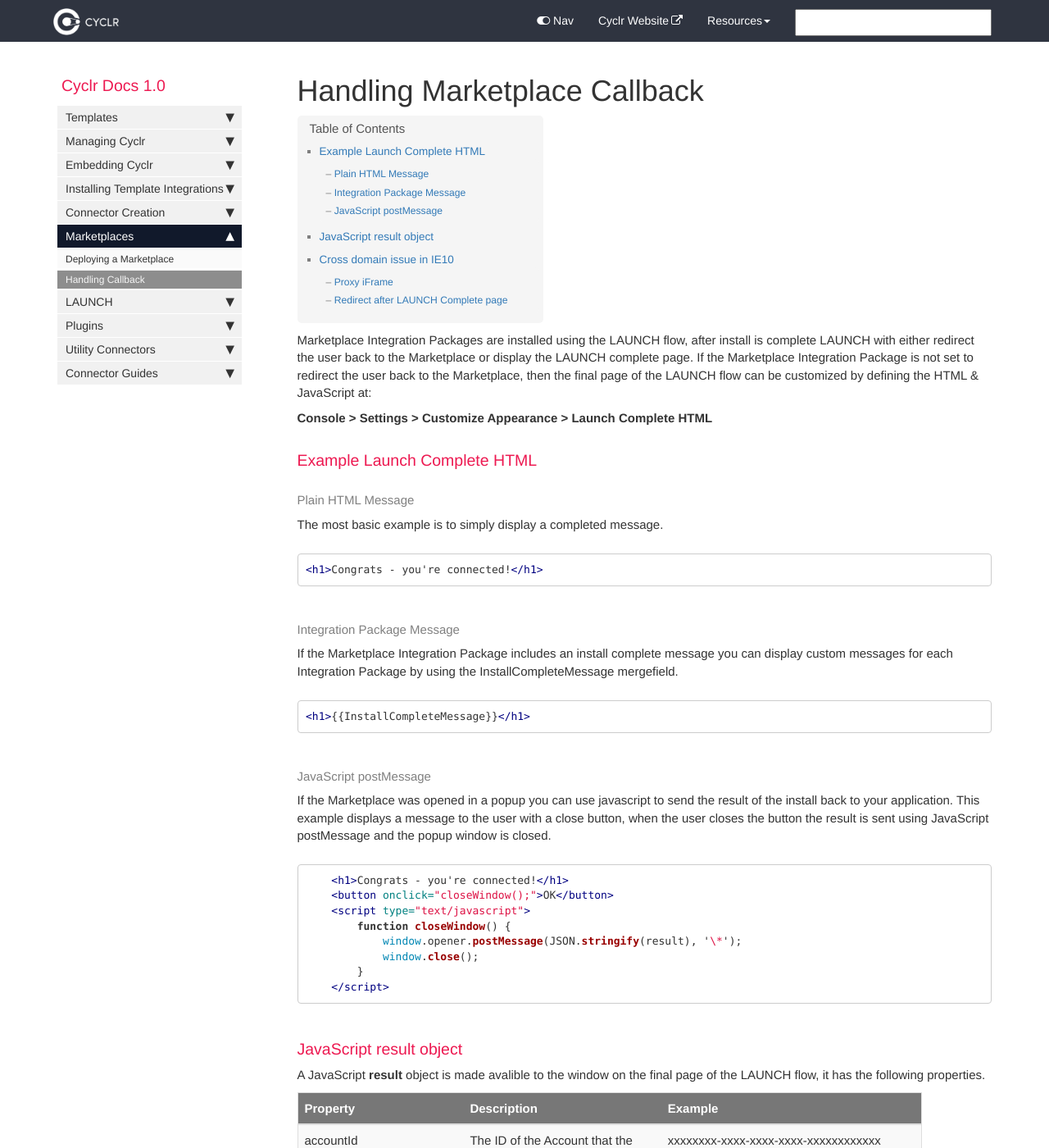
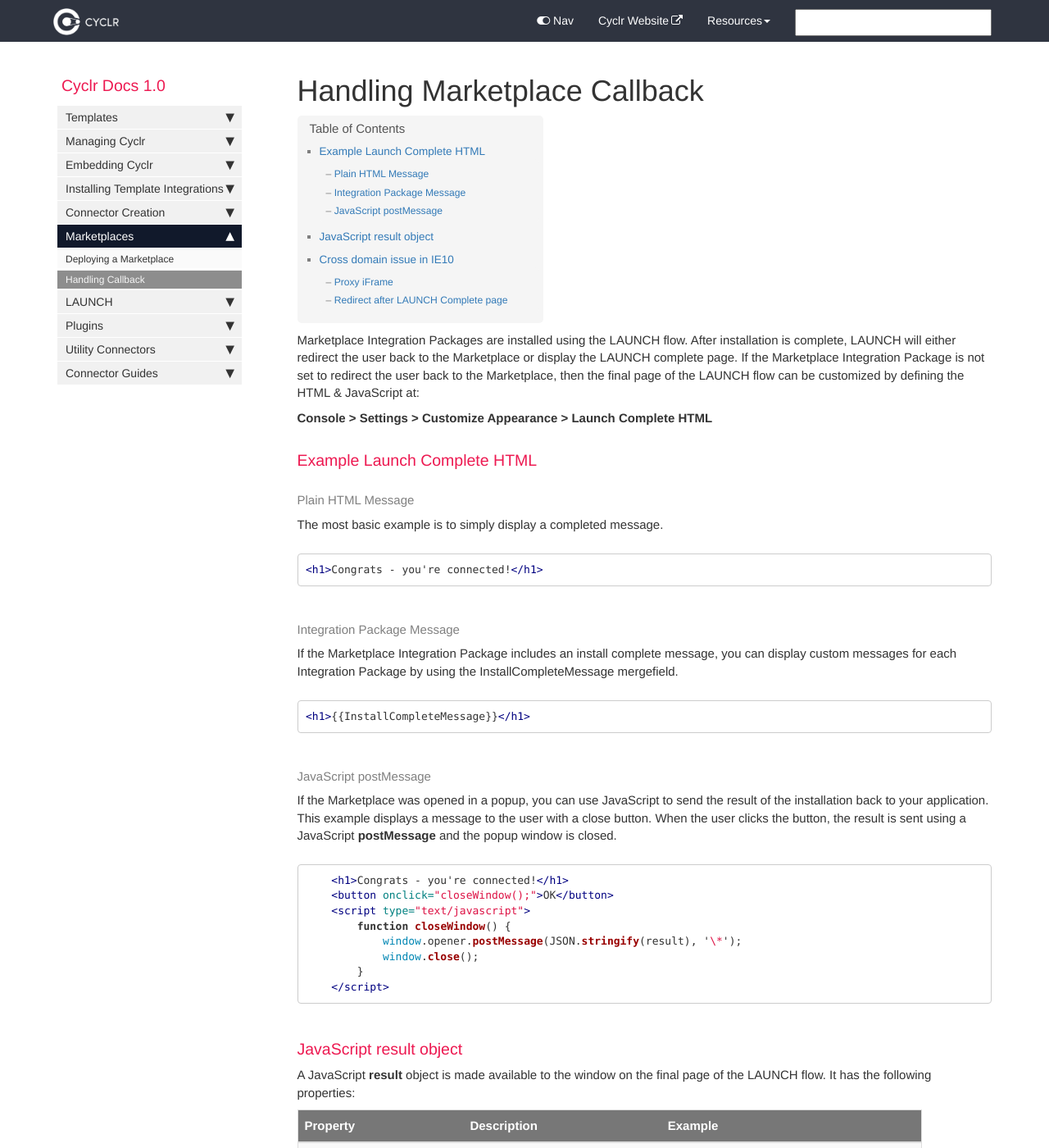
Before and after one commit to sneakysneak/docs, a Jekyll site: the page built from pages/marketplaces/handling-callback.md, in a window 1280 px wide and 1400 px high. Shown: the whole window at 82% size. Built offline with Jekyll 4.4.1, drawn with Linux system fonts in a browser that asks for light colours; nearby versions of some CDN libraries; comment, search, counter and statistics services are not loaded; some of the changed text lies outside the part shown.

Commit message:
Minor tweaks.

`````diff
--- a/pages/marketplaces/handling-callback.md
+++ b/pages/marketplaces/handling-callback.md
@@ -5,7 +5,7 @@ permalink: marketplace-handling-callback
 tags: [marketplaces]
 ---
 
-Marketplace Integration Packages are installed using the LAUNCH flow, after install is complete LAUNCH with either redirect the user back to the Marketplace or display the LAUNCH complete page. If the Marketplace Integration Package is not set to redirect the user back to the Marketplace, then the final page of the LAUNCH flow can be customized by defining the HTML &amp; JavaScript at:
+Marketplace Integration Packages are installed using the LAUNCH flow.  After installation is complete, LAUNCH will either redirect the user back to the Marketplace or display the LAUNCH complete page. If the Marketplace Integration Package is not set to redirect the user back to the Marketplace, then the final page of the LAUNCH flow can be customized by defining the HTML &amp; JavaScript at:
 
 **Console > Settings > Customize Appearance > Launch Complete HTML**
 
@@ -21,7 +21,7 @@ The most basic example is to simply display a completed message.
 
 #### Integration Package Message
 
-If the Marketplace Integration Package includes an install complete message you can display custom messages for each Integration Package by using the InstallCompleteMessage mergefield.
+If the Marketplace Integration Package includes an install complete message, you can display custom messages for each Integration Package by using the InstallCompleteMessage mergefield.
 
 ````html
 <h1>{% raw %}{{InstallCompleteMessage}}{% endraw %}</h1>
@@ -29,7 +29,7 @@ If the Marketplace Integration Package includes an install complete message you
 
 #### JavaScript postMessage
 
-If the Marketplace was opened in a popup you can use javascript to send the result of the install back to your application. This example displays a message to the user with a close button, when the user closes the button the result is sent using JavaScript postMessage and the popup window is closed.
+If the Marketplace was opened in a popup, you can use JavaScript to send the result of the installation back to your application. This example displays a message to the user with a close button.  When the user clicks the button, the result is sent using a JavaScript **postMessage** and the popup window is closed.
 
 ```html
     <h1>Congrats - you're connected!</h1>
@@ -44,7 +44,7 @@ If the Marketplace was opened in a popup you can use javascript to send the resu
 
 ### JavaScript result object
 
-A JavaScript **result** object is made avalible to the window on the final page of the LAUNCH flow, it has the following properties.
+A JavaScript **result** object is made available to the window on the final page of the LAUNCH flow.  It has the following properties:
 
 | Property | Description | Example |
 | --- | --- | --- |
`````
Also changed, not shown: other parts of pages/marketplaces/handling-callback.md (+3 -3 lines).
